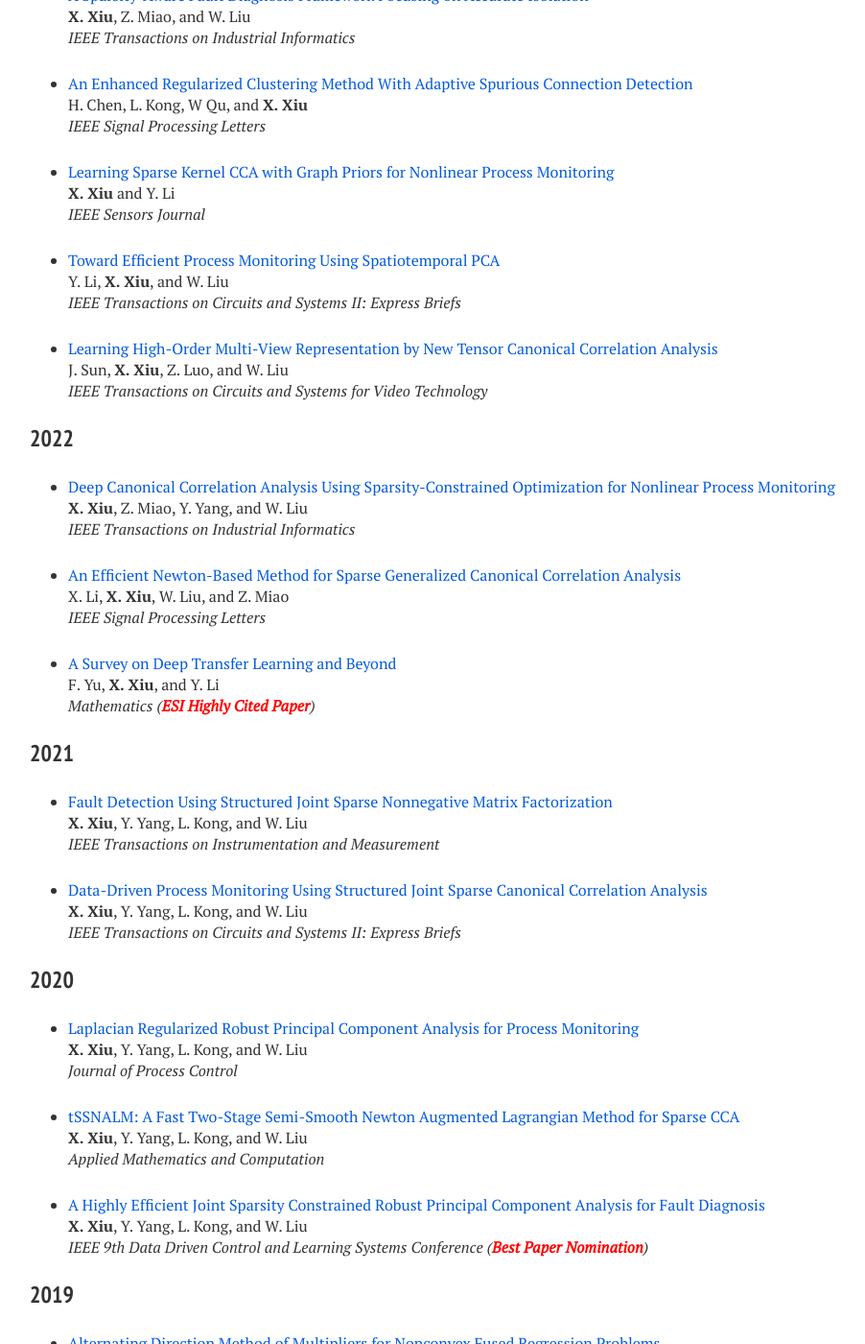
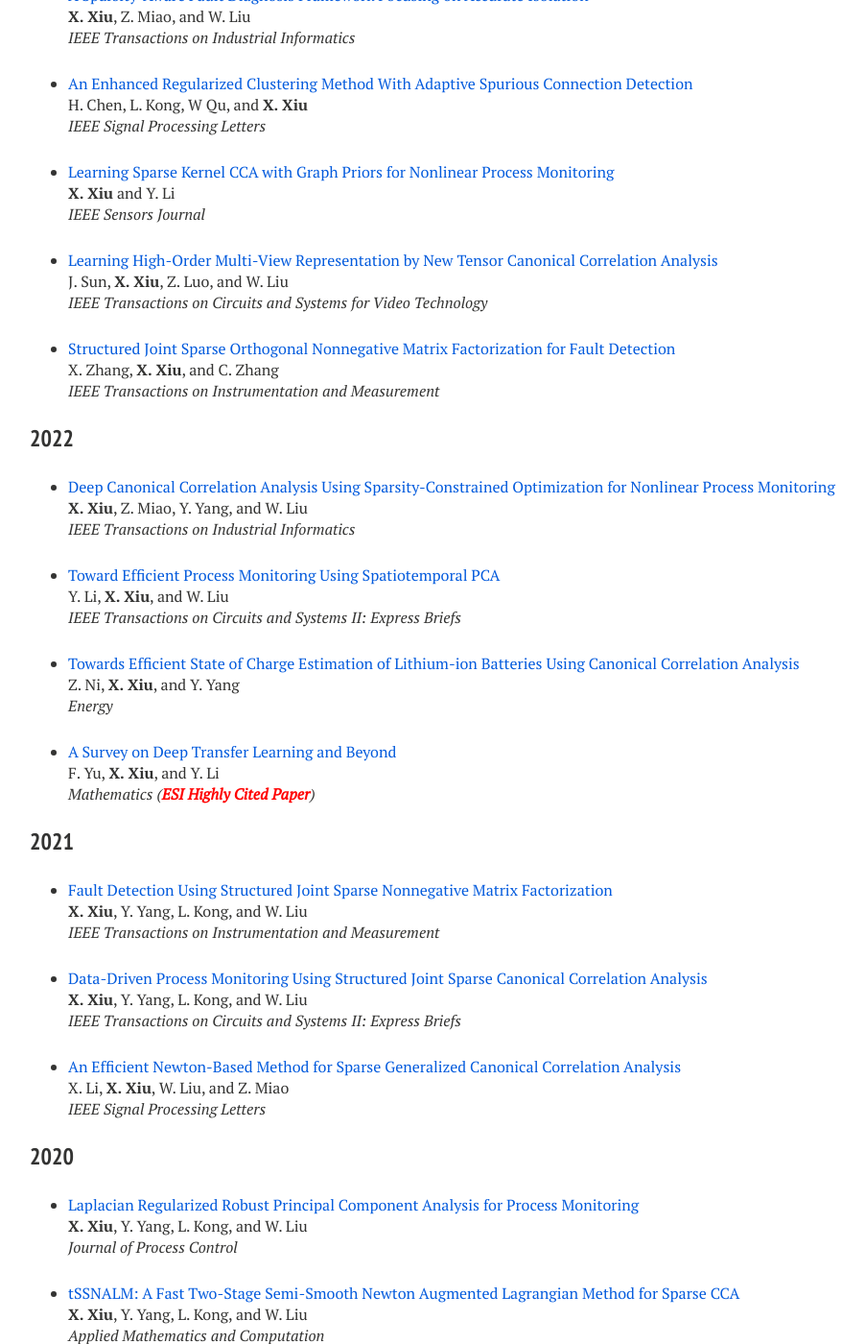
Before and after one commit to xianchaoxiu/xianchaoxiu.github.io, a Jekyll site: the page built from publications/index.md, in a window 1280 px wide and 1400 px high, scrolled down 752 px. Shown: the whole window at 96% size, without its empty margins (289-1191 px from the left). Built offline with Jekyll 4.4.1, drawn with Linux system fonts in a browser that asks for light colours; nearby versions of some CDN libraries.

Commit message:
Update index.md

```diff
--- a/publications/index.md
+++ b/publications/index.md
@@ -58,15 +58,14 @@ H. Chen, L. Kong, W Qu, and <b>X. Xiu</b><br>
 <i>IEEE Sensors Journal</i><br>
 
 
-* <a href="https://ieeexplore.ieee.org/abstract/document/9765518" class="textlink" target="_blank">Toward Efficient Process Monitoring Using Spatiotemporal PCA</a><br>
-Y. Li, <b>X. Xiu</b>, and W. Liu<br>
-<i>IEEE Transactions on Circuits and Systems II: Express Briefs</i><br>
-
-
 * <a href="https://ieeexplore.ieee.org/abstract/document/10091146" class="textlink" target="_blank">Learning High-Order Multi-View Representation by New Tensor Canonical Correlation Analysis</a><br>
 J. Sun, <b>X. Xiu</b>, Z. Luo, and W. Liu<br>
 <i>IEEE Transactions on Circuits and Systems for Video Technology</i><br>
 
+
+* <a href="https://ieeexplore.ieee.org/abstract/document/10036023" class="textlink" target="_blank">Structured Joint Sparse Orthogonal Nonnegative Matrix Factorization for Fault Detection</a><br>
+X. Zhang, <b>X. Xiu</b>, and C. Zhang<br>
+<i>IEEE Transactions on Instrumentation and Measurement</i><br>
 
 
 
@@ -77,9 +76,14 @@ J. Sun, <b>X. Xiu</b>, Z. Luo, and W. Liu<br>
 <i>IEEE Transactions on Industrial Informatics</i><br>
 
 
-* <a href="https://ieeexplore.ieee.org/abstract/document/9619966" class="textlink" target="_blank">An Efficient Newton-Based Method for Sparse Generalized Canonical Correlation Analysis</a><br>
-X. Li, <b>X. Xiu</b>, W. Liu, and Z. Miao<br>
-<i>IEEE Signal Processing Letters</i><br>
+* <a href="https://ieeexplore.ieee.org/abstract/document/9765518" class="textlink" target="_blank">Toward Efficient Process Monitoring Using Spatiotemporal PCA</a><br>
+Y. Li, <b>X. Xiu</b>, and W. Liu<br>
+<i>IEEE Transactions on Circuits and Systems II: Express Briefs</i><br>
+
+
+* <a href="https://www.sciencedirect.com/science/article/abs/pii/S0360544222013184" class="textlink" target="_blank">Towards Efficient State of Charge Estimation of Lithium-ion Batteries Using Canonical Correlation Analysis</a><br>
+Z. Ni, <b>X. Xiu</b>, and Y. Yang<br>
+<i>Energy</i><br>
 
 
 * <a href="https://www.mdpi.com/2227-7390/10/19/3619" class="textlink" target="_blank">A Survey on Deep Transfer Learning and Beyond</a><br>
@@ -101,6 +105,11 @@ F. Yu, <b>X. Xiu</b>, and Y. Li<br>
 <b>X. Xiu</b>, Y. Yang, L. Kong, and W. Liu<br>
 <i>IEEE Transactions on Circuits and Systems II: Express Briefs</i><br>
 
+* <a href="https://ieeexplore.ieee.org/abstract/document/9619966" class="textlink" target="_blank">An Efficient Newton-Based Method for Sparse Generalized Canonical Correlation Analysis</a><br>
+X. Li, <b>X. Xiu</b>, W. Liu, and Z. Miao<br>
+<i>IEEE Signal Processing Letters</i><br>
+
+
 
 ### 2020
 
@@ -119,6 +128,8 @@ F. Yu, <b>X. Xiu</b>, and Y. Li<br>
 <i>IEEE 9th Data Driven Control and Learning Systems Conference (<font color='red'><b>Best Paper Nomination</b></font>)</i> <br>
 
 
+
+
 ### 2019
 
 * <a href="https://www.sciencedirect.com/science/article/abs/pii/S0167947319300039" class="textlink" target="_blank">Alternating Direction Method of Multipliers for Nonconvex Fused Regression Problems</a>  <br>
```
